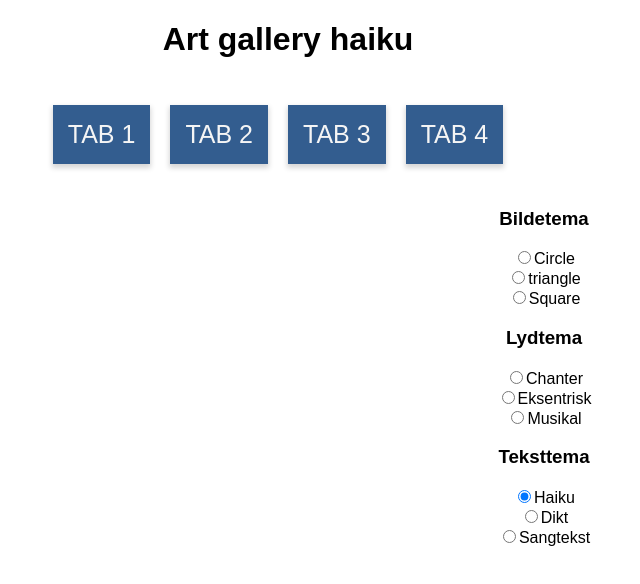
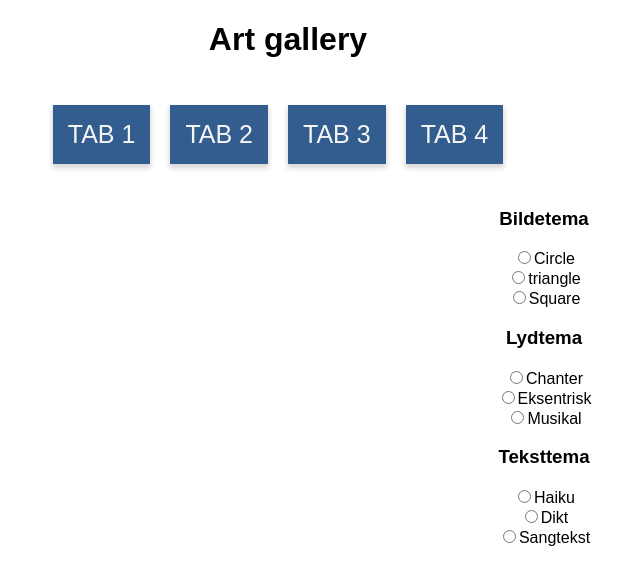
Before and after one commit to IT2810/it2810-webutvikling-h18-prosjekt-2-gruppe--16, a React (Create React App) app in the folder webdev2/: page / in a window 1280 px wide. Shown: the top 584 px of the page, without its empty margins (352-992 px from the left). Built offline with nearby package versions, Linux system fonts and the light colour scheme.

Commit message:
updated number prop to use tabSelected istead of displayNumber

```diff
--- a/webdev2/src/App.js
+++ b/webdev2/src/App.js
@@ -10,7 +10,7 @@ class App extends Component {
     this.state = {
         imgTheme: null,
         audioTheme: null,
-        textTheme: "haiku",
+        textTheme: null,
         tabSelected: 1
     };
   }
@@ -20,7 +20,7 @@ class App extends Component {
   render() {
     return (
       <div className="App">
-        <h1>Art gallery {this.state.textTheme} {this.state.audioTheme} {this.state.imgTheme}</h1>
+        <h1>Art gallery</h1>
         <div className="DisplayTabs">
             <Tab changeTab={this.onChangeTab.bind(this)} tabTitle={'TAB 1'} value={1}/>
             <Tab changeTab={this.onChangeTab.bind(this)} tabTitle={'TAB 2'} value={2}/>
@@ -87,7 +87,6 @@ class App extends Component {
       this.setState({
         tabSelected: newTab
       });
-      console.log('app.js ' + this.state.tabSelected);
     }
 
 
--- a/webdev2/src/components/MediaDisplayArea.js
+++ b/webdev2/src/components/MediaDisplayArea.js
@@ -18,7 +18,6 @@ class MediaDisplayArea extends Component {
         } else {
             this.setState({isEqual:false})
         }
-        console.log('state ' + this.state.isEqual);
     }
 
 
@@ -34,7 +33,7 @@ class MediaDisplayArea extends Component {
                         {this.props.tabSelected}
 
                     </p>
-                    <Text type={this.props.text} number={this.props.displayNumber}/>
+                    <Text type={this.props.text} number={this.props.tabSelected}/>
                 </div>
             );
         } else {
```
